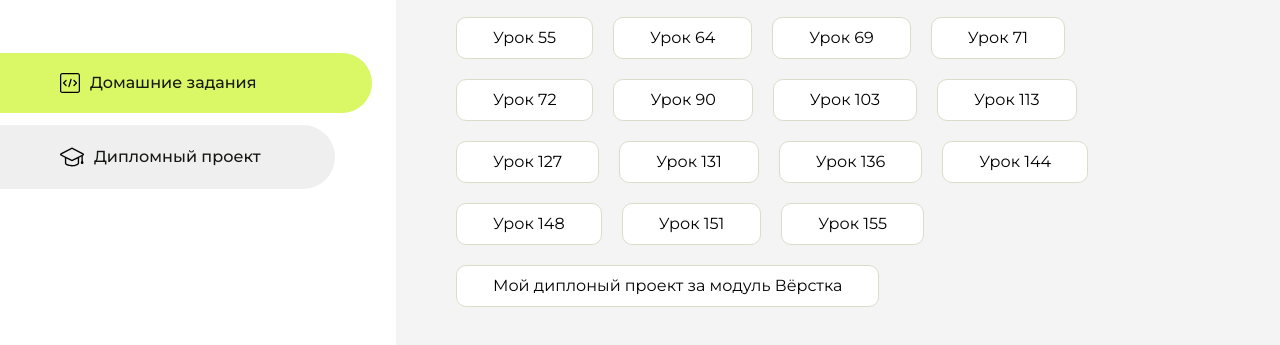
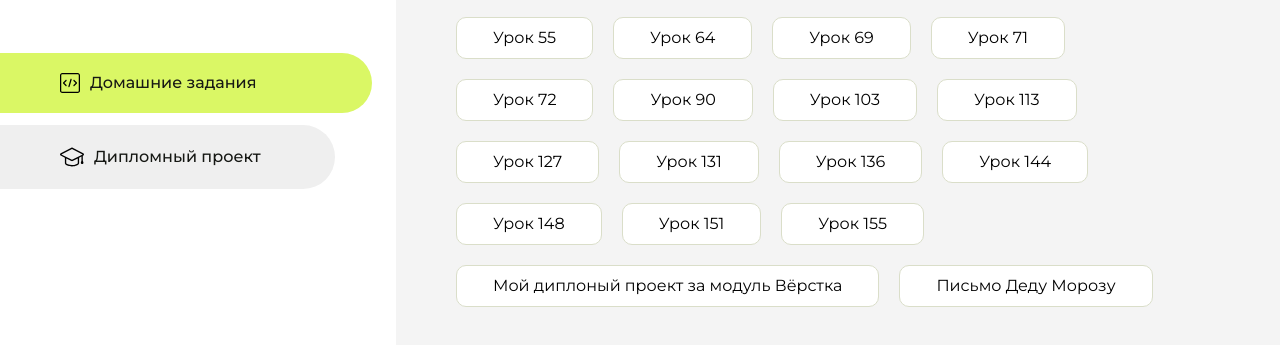
Before and after one commit to enterwarn/homework, a plain HTML site: page index.html in a window 1280 px wide. Shown: the part 283-628 px from the top of the page. Drawn offline with Linux system fonts and the light colour scheme.

Commit message:
Update index.html

```diff
--- a/index.html
+++ b/index.html
@@ -155,6 +155,9 @@
                     <li class="content__list-item">
                         <a href="california/index.html">Мой диплоный проект за модуль Вёрстка</a>
                     </li>
+                    <li class="content__list-item">
+                        <a href="ArokenChristmas/index.html">Письмо Деду Морозу</a>
+                    </li>
                 </ul>
             </div>
             <div class="content__block hidden" id="diplomBlock">
```
